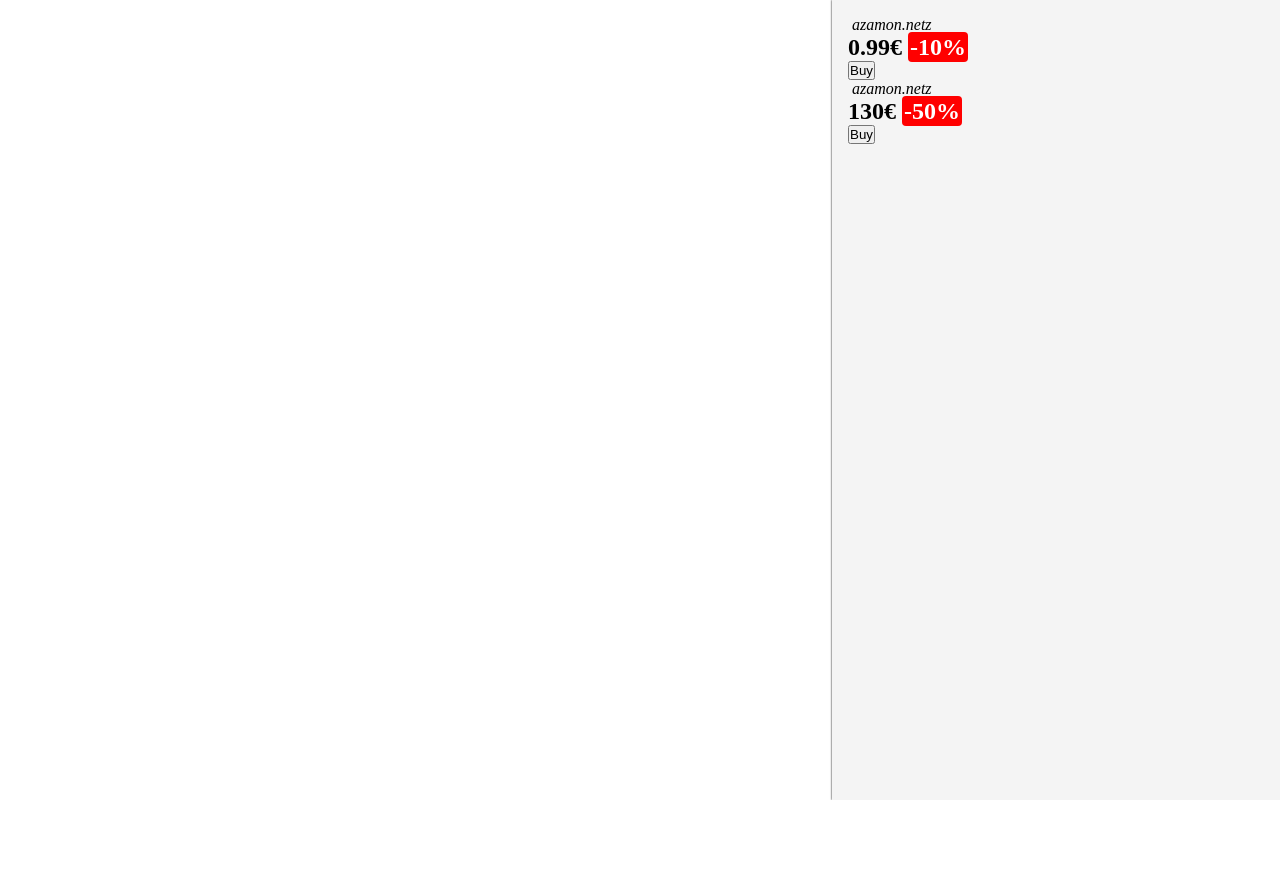
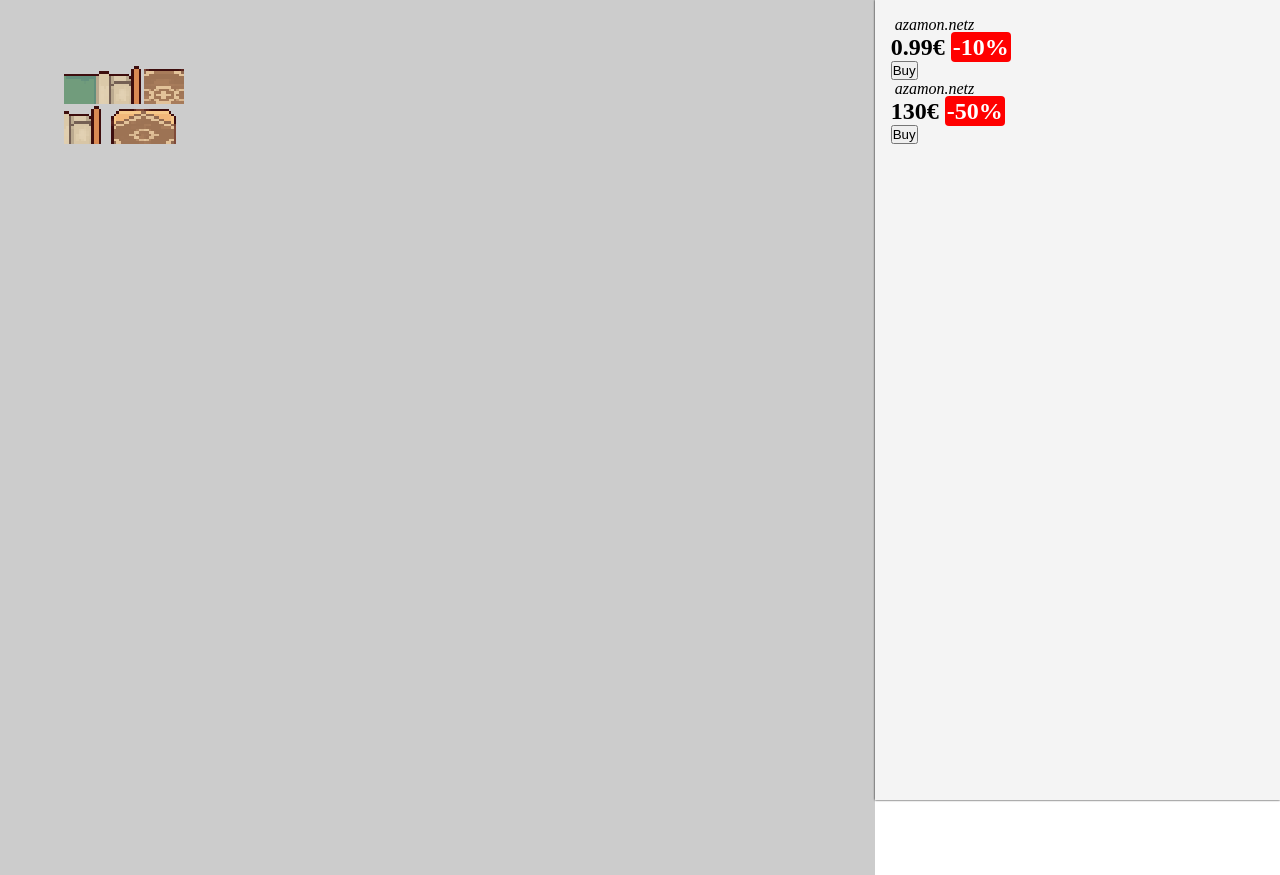
Before and after one commit to Louvn/Perfect-Deal, a plain HTML site: page src/index.html in a window 1280 px wide. Before the commit the page ends 800 px from the top, so only its background shows below. Drawn offline with Linux system fonts and the light colour scheme.

Commit message:
renderer added

```diff
--- a/src/index.css
+++ b/src/index.css
@@ -12,6 +12,9 @@ body {
 
 .room {
     flex: 4;
+    image-rendering: pixelated;
+    padding: 64px;
+    background-color: #ccc;
 }
 
 .ui {
--- a/src/index.html
+++ b/src/index.html
@@ -8,9 +8,7 @@
     <link rel="stylesheet" href="./index.css">
 </head>
 <body>
-    <div class="room">
-        <img src="">
-    </div>
+    <canvas class="room" id="roomCanvas" width="300" height="300"></canvas>
 
     <main class="ui">
 
--- a/src/scripts/index.js
+++ b/src/scripts/index.js
@@ -1,6 +1,13 @@
 import Shop from "./shop.js";
+import Renderer from "./renderer.js";
 
 const shop = new Shop();
 
 await shop.loadOffers();
 shop.displayOffersForItem("chair");
+
+const renderer = new Renderer();
+
+renderer.furnitureLayer = [[1,2,4], [2,3,5]];
+
+setTimeout(() => renderer.render(), 500)
--- /dev/null
+++ b/src/scripts/renderer.js
@@ -0,0 +1,71 @@
+class Renderer {
+    constructor() {
+        this.loadTilesets();
+
+        this.canvas = document.getElementById("roomCanvas");
+        this.tileSize = 16;
+
+        this.floorWallsLayer = [];
+        this.furnitureLayer = [];
+    }
+
+    loadTilesets() {
+        this.floorWallsTileset = new Image();
+        this.floorWallsTileset.src = "./assets/floors-walls02.png";
+
+        this.furnitureTileset = new Image();
+        this.furnitureTileset.src = "./assets/furniture03.png";
+
+        this.smallItemsTileset = new Image();
+        this.smallItemsTileset.src = "./assets/small-items02.png";
+    }
+
+    render() {
+        const ctx = this.canvas.getContext("2d");
+
+        ctx.clearRect(0, 0, this.canvas.width, this.canvas.height);
+
+        for (const layer of [this.floorWallsLayer, this.furnitureLayer]) {
+
+            const tilemap = layer;
+
+            let tileset;
+            switch (layer) {
+                case this.floorWallsLayer:
+                    tileset = this.floorWallsTileset;
+                    break;
+                case this.furnitureLayer:
+                    tileset = this.furnitureTileset;
+                    break; // always break!
+            }
+
+            const columns = tileset.width / this.tileSize;
+
+            for (let y = 0; y < tilemap.length; y++) {
+                for (let x = 0; x < tilemap[y].length; x++) {
+
+                    const tileId = tilemap[y][x];
+
+                    ctx.drawImage(
+                        tileset,
+
+                        // position in tileset
+                        (tileId % columns) * this.tileSize,
+                        Math.floor(tileId / columns) * this.tileSize,
+                        this.tileSize,
+                        this.tileSize,
+
+                        // position in canvas
+                        x * this.tileSize,
+                        y * this.tileSize,
+                        this.tileSize,
+                        this.tileSize
+                    )
+                }
+            }
+        }
+
+    }
+}
+
+export default Renderer;
```
Also changed, not shown: src/scripts/inventory.js (deleted), src/scripts/room.js (added).
